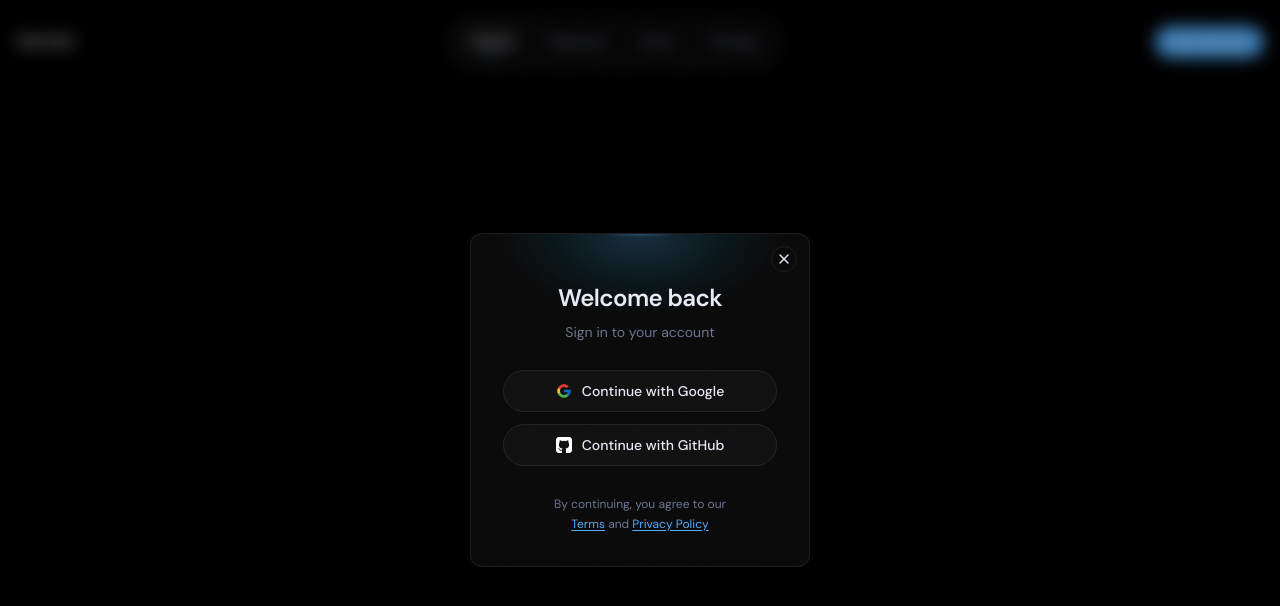
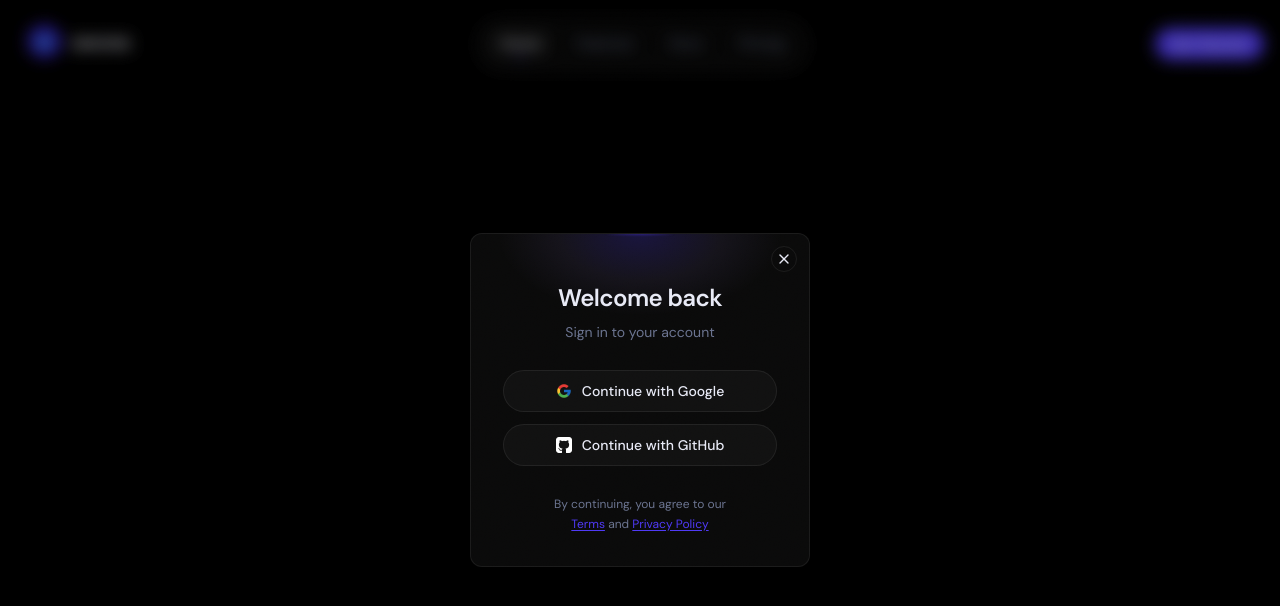
Before and after one commit to zopeVaibhav/gnosis, a Next.js app in the folder apps/web/: page / in a window 1280 px wide. Both pictures are taken after a click on the button "Get Started". Shown: the top 606 px of the page. Built offline with nearby package versions, Linux system fonts and the light colour scheme; no server answers.

Commit message:
Update color scheme in globals.css and SignInModal; add logo images

```diff
--- a/apps/web/app/globals.css
+++ b/apps/web/app/globals.css
@@ -16,9 +16,9 @@
     --border-strong: rgba(255, 255, 255, 0.13);
 
     /* Brand */
-    --primary: #4facfe;
-    --primary-hover: #74beff;
-    --primary-dim: rgba(79, 172, 254, 0.15);
+    --primary: #4f39f6;
+    --primary-hover: #615fff;
+    --primary-dim: rgba(79, 57, 246, 0.15);
 
     /* Accent */
     --accent: #00d4ff;
--- a/apps/web/src/components/NavbarComponent.tsx
+++ b/apps/web/src/components/NavbarComponent.tsx
@@ -2,6 +2,7 @@
 import { useEffect, useRef, useState } from 'react';
 import SignInModal from './SignInModal';
 import { motion } from 'framer-motion';
+import Image from 'next/image';
 
 const tabs = ['Home', 'Features', 'Docs', 'Pricing'];
 
@@ -32,7 +33,16 @@ export default function NavbarComponent() {
     return (
         <>
             <div className="flex  items-center justify-between p-4">
-                <span> GNOSIS </span>
+                <div className="flex items-center">
+                    <Image
+                        src="/logo-filled.png"
+                        alt="Gnosis"
+                        width={55}
+                        height={55}
+                        loading="eager"
+                    />
+                    <span className="font-semibold">GNOSIS</span>
+                </div>
                 <nav className="relative flex items-center gap-1 px-2 py-2 rounded-full border border-border border-b-3 bg-surface/80 backdrop-blur-md">
                     {indicatorStyle && (
                         <motion.div
--- a/apps/web/src/components/SignInModal.tsx
+++ b/apps/web/src/components/SignInModal.tsx
@@ -18,8 +18,8 @@ export default function SignInModal({ open, onClose }: SignInModalProps) {
                 style={{
                     background: `
                         radial-gradient(ellipse 60% 35% at 50% 0%,
-                            rgba(79,172,254,0.22) 0%,
-                            rgba(0,212,255,0.07) 40%,
+                            rgba(79,57,246,0.22) 0%,
+                            rgba(167,139,250,0.07) 40%,
                             transparent 70%
                         )
                     `,
@@ -35,7 +35,7 @@ export default function SignInModal({ open, onClose }: SignInModalProps) {
                     width: 80,
                     height: 2,
                     background:
-                        'radial-gradient(ellipse at center, rgba(79,172,254,0.8) 0%, transparent 70%)',
+                        'radial-gradient(ellipse at center, rgba(79,57,246,0.8) 0%, transparent 70%)',
                     filter: 'blur(1px)',
                 }}
             />
```
Also changed, not shown: apps/web/public/logo-filled.png (added), apps/web/public/logo-hollow.png (added).
